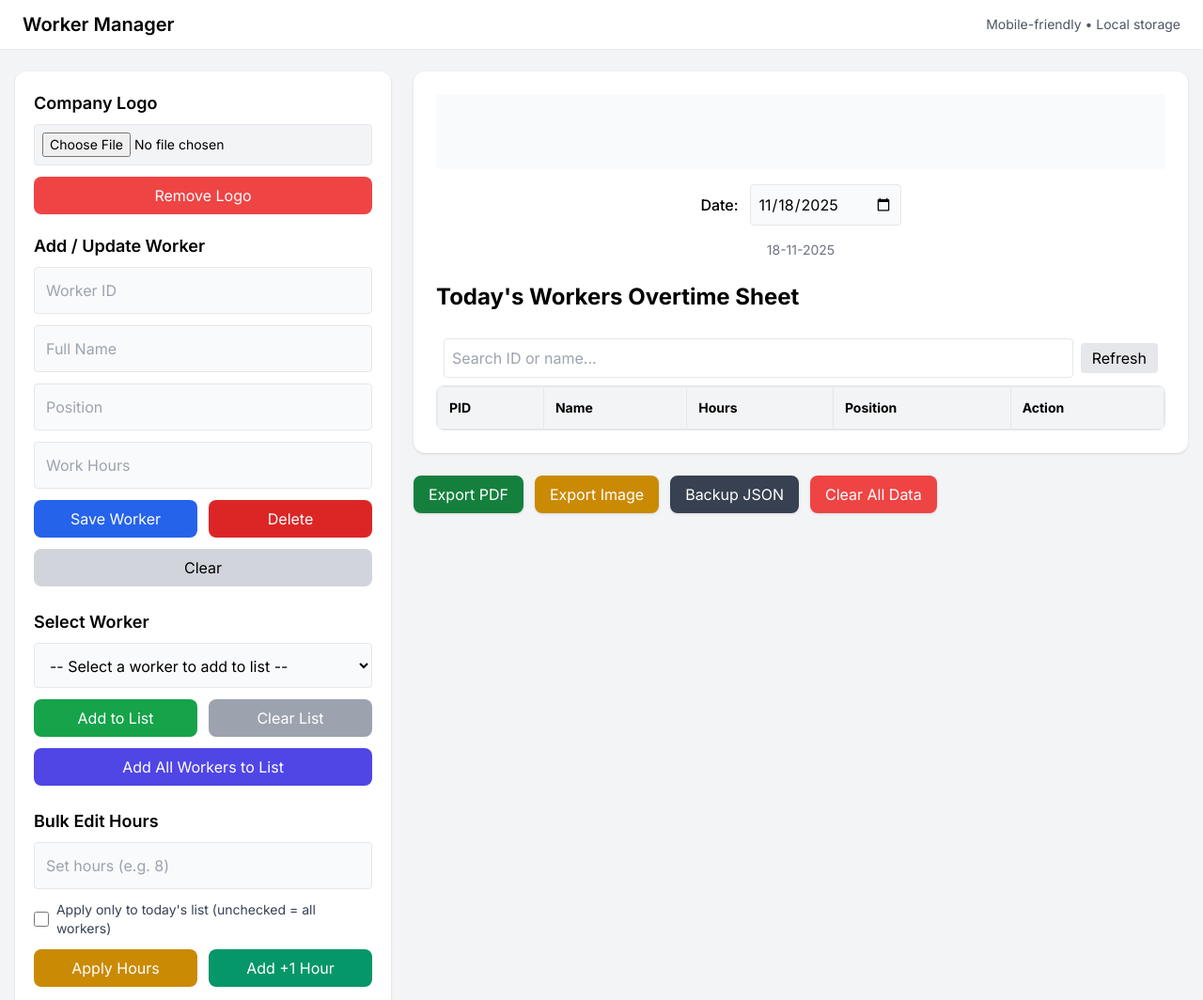
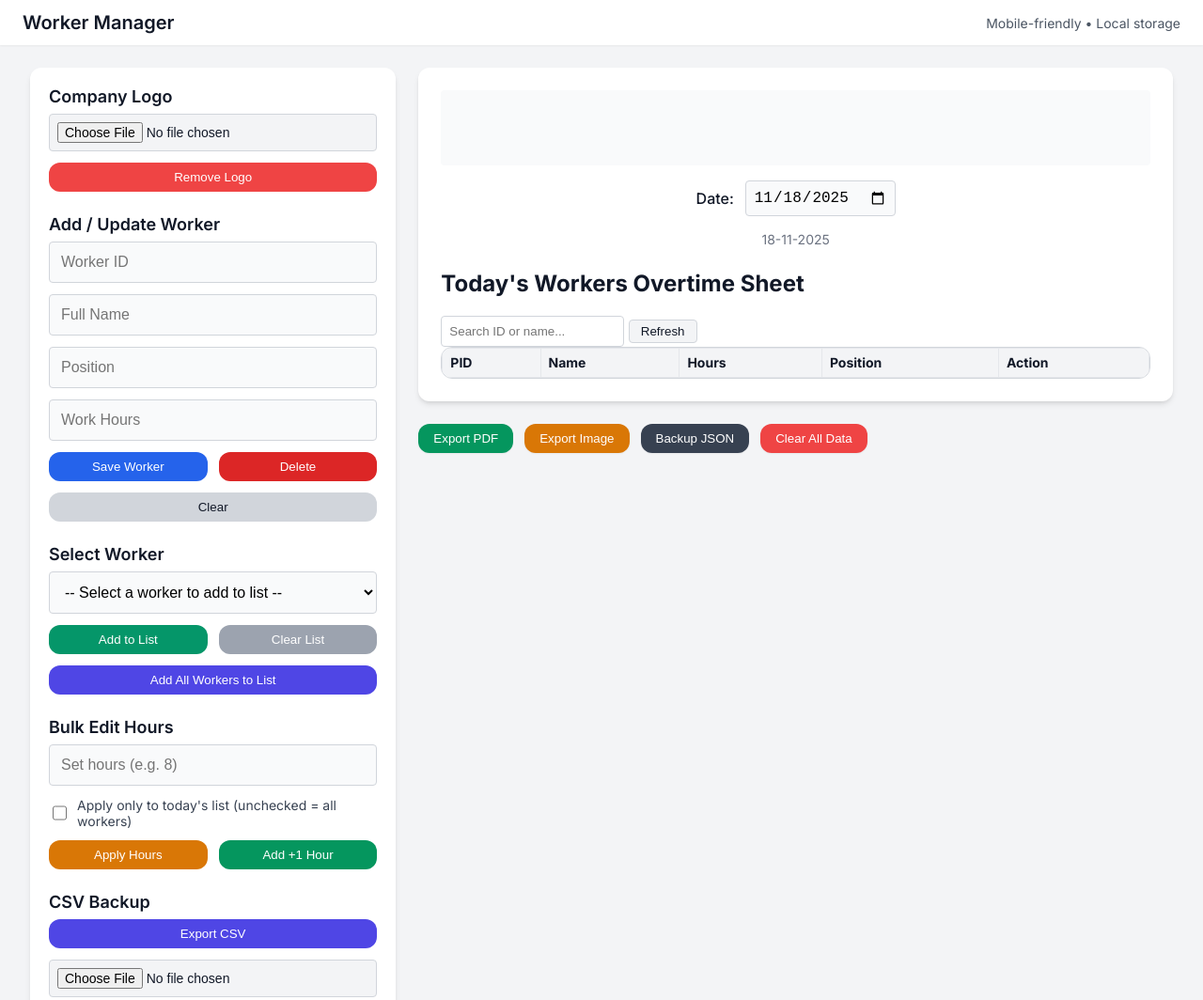
Before and after one commit to durgesh-kushwaha/worker-manager, a plain HTML site: page index.html in a window 1280 px wide. Shown: the top 1064 px of the page at 94% size. Drawn offline with nearby package versions, Linux system fonts and the light colour scheme.

Commit message:
TailwindCSS removed and style.css Added

```diff
--- a/index.html
+++ b/index.html
@@ -4,108 +4,101 @@
   <meta charset="utf-8" />
   <meta name="viewport" content="width=device-width,initial-scale=1" />
   <title>Worker Manager</title>
-  <script src="https://cdn.tailwindcss.com"></script>
   <script src="https://cdnjs.cloudflare.com/ajax/libs/localforage/1.10.0/localforage.min.js"></script>
   <script src="https://cdnjs.cloudflare.com/ajax/libs/jspdf/2.5.1/jspdf.umd.min.js"></script>
   <script src="https://cdnjs.cloudflare.com/ajax/libs/jspdf-autotable/3.5.28/jspdf.plugin.autotable.min.js"></script>
   <link href="https://fonts.googleapis.com/css2?family=Inter:wght@400;500;600;700&display=swap" rel="stylesheet" />
-  <style>
-    body{font-family:Inter,system-ui,-apple-system,Segoe UI,Roboto,"Helvetica Neue",Arial}
-    @media (max-width:640px){
-      #selected-table .action-group{display:flex!important;flex-direction:column!important;gap:8px!important}
-      #selected-table .action-group button{width:100%!important;margin-left:0!important}
-    }
-  </style>
+  <link rel="stylesheet" href="style.css" />
 </head>
-<body class="bg-gray-100 min-h-screen">
-  <nav class="w-full bg-white shadow-sm py-3 px-6 flex justify-between items-center">
-    <h1 class="text-xl font-semibold">Worker Manager</h1>
-    <div class="text-sm text-gray-600">Mobile-friendly • Local storage</div>
+<body>
+  <nav class="nav-bar">
+    <h1>Worker Manager</h1>
+    <div class="nav-bar-info">Mobile-friendly • Local storage</div>
   </nav>
 
-  <div class="max-w-7xl mx-auto px-4 py-6 grid grid-cols-1 lg:grid-cols-3 gap-6">
-    <section class="bg-white p-5 rounded-xl shadow">
-      <div class="mb-5">
-        <h2 class="text-lg font-semibold mb-2">Company Logo</h2>
-        <input id="logo-input" type="file" accept="image/*" class="w-full text-sm bg-gray-100 p-2 rounded border" />
-        <button id="clear-logo" class="mt-3 w-full bg-red-500 text-white py-2 rounded-lg">Remove Logo</button>
+  <div class="container">
+    <section class="card sidebar">
+      <div class="form-section">
+        <h2>Company Logo</h2>
+        <input id="logo-input" type="file" accept="image/*" class="input-field file-input" />
+        <button id="clear-logo" class="btn btn-danger-500 mt-3">Remove Logo</button>
       </div>
 
-      <div class="mb-6">
-        <h2 class="text-lg font-semibold mb-2">Add / Update Worker</h2>
-        <div class="space-y-3">
-          <input id="worker-id" placeholder="Worker ID" class="w-full p-3 rounded border bg-gray-50" />
-          <input id="worker-name" placeholder="Full Name" class="w-full p-3 rounded border bg-gray-50" />
-          <input id="worker-position" placeholder="Position" class="w-full p-3 rounded border bg-gray-50" />
-          <input id="worker-hours" placeholder="Work Hours" type="number" class="w-full p-3 rounded border bg-gray-50" />
-          <div class="flex gap-3">
-            <button id="add-worker" class="flex-1 bg-blue-600 text-white py-2 rounded-lg">Save Worker</button>
-            <button id="delete-worker" class="flex-1 bg-red-600 text-white py-2 rounded-lg">Delete</button>
+      <div class="form-section">
+        <h2>Add / Update Worker</h2>
+        <div class="input-stack">
+          <input id="worker-id" placeholder="Worker ID" class="input-field" />
+          <input id="worker-name" placeholder="Full Name" class="input-field" />
+          <input id="worker-position" placeholder="Position" class="input-field" />
+          <input id="worker-hours" placeholder="Work Hours" type="number" class="input-field" />
+          <div class="input-group">
+            <button id="add-worker" class="btn btn-primary btn-flex">Save Worker</button>
+            <button id="delete-worker" class="btn btn-danger-600 btn-flex">Delete</button>
           </div>
-          <button id="clear-form" class="w-full bg-gray-300 py-2 rounded-lg">Clear</button>
+          <button id="clear-form" class="btn btn-secondary">Clear</button>
         </div>
       </div>
 
-      <div class="mb-6">
-        <h2 class="text-lg font-semibold mb-2">Select Worker</h2>
-        <select id="workers-dropdown" class="w-full p-3 rounded border bg-gray-50">
+      <div class="form-section">
+        <h2>Select Worker</h2>
+        <select id="workers-dropdown" class="input-field">
           <option value="">-- Select a worker to add to list --</option>
         </select>
-        <div class="flex gap-3 mt-3">
-          <button id="add-selected" class="flex-1 bg-green-600 text-white py-2 rounded-lg">Add to List</button>
-          <button id="clear-list" class="flex-1 bg-gray-400 text-white py-2 rounded-lg">Clear List</button>
+        <div class="input-group mt-3">
+          <button id="add-selected" class="btn btn-success btn-flex">Add to List</button>
+          <button id="clear-list" class="btn btn-gray-400 btn-flex">Clear List</button>
         </div>
-        <button id="add-all-workers" class="mt-3 w-full bg-indigo-600 text-white py-2 rounded-lg">Add All Workers to List</button>
+        <button id="add-all-workers" class="btn btn-indigo mt-3">Add All Workers to List</button>
       </div>
 
-      <div class="mb-6">
-        <h2 class="text-lg font-semibold mb-2">Bulk Edit Hours</h2>
-        <div class="space-y-3">
-          <input id="bulk-hours-input" type="number" placeholder="Set hours (e.g. 8)" class="w-full p-3 rounded border bg-gray-50" />
-          <div class="flex items-center gap-2">
-            <input id="bulk-only-selected" type="checkbox" class="h-4 w-4" />
-            <label for="bulk-only-selected" class="text-sm text-gray-700">Apply only to today's list (unchecked = all workers)</label>
+      <div class="form-section">
+        <h2>Bulk Edit Hours</h2>
+        <div class="input-stack">
+          <input id="bulk-hours-input" type="number" placeholder="Set hours (e.g. 8)" class="input-field" />
+          <div class="checkbox-group">
+            <input id="bulk-only-selected" type="checkbox" />
+            <label for="bulk-only-selected">Apply only to today's list (unchecked = all workers)</label>
           </div>
-          <div class="flex gap-3">
-            <button id="apply-bulk-hours" class="flex-1 bg-yellow-600 text-white py-2 rounded-lg">Apply Hours</button>
-            <button id="increment-bulk-hours" class="flex-1 bg-emerald-600 text-white py-2 rounded-lg">Add +1 Hour</button>
+          <div class="input-group">
+            <button id="apply-bulk-hours" class="btn btn-warning btn-flex">Apply Hours</button>
+            <button id="increment-bulk-hours" class="btn btn-emerald btn-flex">Add +1 Hour</button>
           </div>
         </div>
       </div>
 
-      <div class="mb-6">
-        <h2 class="text-lg font-semibold mb-2">CSV Backup</h2>
-        <div class="flex flex-col gap-3">
-          <button id="export-csv" class="w-full bg-indigo-600 text-white py-2 rounded-lg">Export CSV</button>
-          <input id="import-csv" type="file" accept=".csv,text/csv,text/plain,*/*" class="bg-gray-100 w-full p-2 rounded border" />
+      <div class="form-section">
+        <h2>CSV Backup</h2>
+        <div class="input-stack">
+          <button id="export-csv" class="btn btn-indigo">Export CSV</button>
+          <input id="import-csv" type="file" accept=".csv,text/csv,text/plain,*/*" class="input-field file-input" />
         </div>
       </div>
 
-      <div class="text-xs text-gray-600" id="status">Ready</div>
+      <div class="status-bar" id="status">Ready</div>
     </section>
 
-    <section class="lg:col-span-2">
-      <div id="export-area" class="bg-white rounded-xl shadow p-6">
-        <div id="logo-area" class="flex justify-center items-center min-h-[80px] mb-4 bg-gray-50 rounded"></div>
+    <section class="main-content">
+      <div id="export-area" class="card card-p6">
+        <div id="logo-area"></div>
 
-        <div class="flex justify-center items-center gap-3 mb-4">
-          <label class="font-medium">Date:</label>
-          <input id="export-date-input" class="p-2 border rounded bg-gray-50" type="date" />
+        <div class="date-controls">
+          <label>Date:</label>
+          <input id="export-date-input" class="input-field" type="date" style="width: auto;" />
         </div>
 
-        <p id="export-date-display" class="text-center mb-6 text-sm text-gray-500"></p>
+        <p id="export-date-display"></p>
 
-        <h2 id="export-title" class="text-2xl font-bold text-left mb-5">Today's Workers Overtime Sheet</h2>
+        <h2 id="export-title">Today's Workers Overtime Sheet</h2>
 
-        <div id="selected-list-container" class="overflow-auto max-h-[420px] rounded-lg border">
-          <table id="selected-table" class="w-full text-sm">
-            <thead class="bg-gray-100 sticky top-0 z-10">
+        <div id="selected-list-container" class="table-wrapper">
+          <table id="selected-table" class="data-table">
+            <thead class="table-header">
               <tr>
-                <th class="p-3 border text-left">PID</th>
-                <th class="p-3 border text-left">Name</th>
-                <th class="p-3 border text-left">Hours</th>
-                <th class="p-3 border text-left">Position</th>
-                <th class="p-3 border text-left">Action</th>
+                <th>PID</th>
+                <th>Name</th>
+                <th>Hours</th>
+                <th>Position</th>
+                <th>Action</th>
               </tr>
             </thead>
             <tbody></tbody>
@@ -113,18 +106,18 @@
         </div>
       </div>
 
-      <div class="mt-6 flex flex-wrap gap-3">
-        <button id="export-pdf" class="bg-green-700 text-white px-4 py-2 rounded-lg shadow">Export PDF</button>
-        <button id="export-image" class="bg-yellow-600 text-white px-4 py-2 rounded-lg shadow">Export Image</button>
-        <button id="download-json" class="bg-gray-700 text-white px-4 py-2 rounded-lg shadow">Backup JSON</button>
-        <button id="clear-storage" class="bg-red-500 text-white px-4 py-2 rounded-lg shadow">Clear All Data</button>
+      <div class="export-buttons-group">
+        <button id="export-pdf" class="btn-emerald">Export PDF</button>
+        <button id="export-image" class="btn-warning">Export Image</button>
+        <button id="download-json" class="btn-gray-700">Backup JSON</button>
+        <button id="clear-storage" class="btn-danger-500">Clear All Data</button>
       </div>
     </section>
   </div>
 
   <script src="script.js" defer></script>
 
-  <footer class="w-full text-center py-4 mt-10 text-gray-500 text-sm border-t">
+  <footer class="app-footer">
     Made with ❤️ by Durgesh Kushwaha
   </footer>
 </body>
--- a/script.js
+++ b/script.js
@@ -556,7 +556,7 @@ async function exportPDF() {
     columnStyles: { 1: { fontStyle: "bold" } },
     tableLineColor: [220, 220, 225],
     tableLineWidth: 0.4,
-    margin: { left: margin + 10, right: margin + 10 },
+    margin: { left: margin, right: margin},
     didDrawPage: function (data) {
       const pageCount = doc.internal.getNumberOfPages();
       doc.setFontSize(9);
--- /dev/null
+++ b/style.css
@@ -0,0 +1,390 @@
+:root {
+    --color-bg-light: #f3f4f6;
+    --color-bg-white: #ffffff;
+    --color-border-light: #e5e7eb;
+    --color-border: #d1d5db;
+    --color-input-bg: #f9fafb;
+    --color-text-default: #111827;
+    --color-text-secondary: #6b7280;
+    --color-text-label: #374151;
+    --color-blue-600: #2563eb;
+    --color-red-600: #dc2626;
+    --color-red-500: #ef4444;
+    --color-gray-300: #d1d5db;
+    --color-green-600: #059669;
+    --color-gray-400: #9ca3af;
+    --color-indigo-600: #4f46e5;
+    --color-yellow-600: #d97706;
+    --color-emerald-600: #05965e;
+    --color-gray-700: #374151;
+    --shadow-sm: 0 1px 2px 0 rgba(0, 0, 0, 0.05);
+    --shadow-md: 0 4px 6px -1px rgba(0, 0, 0, 0.1), 0 2px 4px -2px rgba(0, 0, 0, 0.1);
+    --radius-sm: 0.25rem;
+    --radius-md: 0.5rem;
+    --radius-lg: 0.75rem;
+    --max-w-7xl: 80rem;
+    --spacing-2: 0.5rem;
+    --spacing-3: 0.75rem;
+    --spacing-4: 1rem;
+    --spacing-5: 1.25rem;
+    --spacing-6: 1.5rem;
+    --spacing-10: 2.5rem;
+}
+
+html {
+    box-sizing: border-box;
+    -webkit-text-size-adjust: 100%;
+}
+
+*, *::before, *::after {
+    box-sizing: inherit;
+}
+
+body {
+    font-family: 'Inter', system-ui, -apple-system, BlinkMacSystemFont, 'Segoe UI', Roboto, 'Helvetica Neue', Arial, sans-serif;
+    background-color: var(--color-bg-light);
+    min-height: 100vh;
+    margin: 0;
+    padding: 0;
+    color: var(--color-text-default);
+    overflow-x: hidden;
+    width: 100%;
+}
+
+.nav-bar {
+    width: 100%;
+    background-color: var(--color-bg-white);
+    box-shadow: var(--shadow-sm);
+    padding: var(--spacing-3) var(--spacing-6);
+    display: flex;
+    justify-content: space-between;
+    align-items: center;
+    position: relative;
+    z-index: 20;
+}
+.nav-bar h1 {
+    font-size: 1.25rem;
+    font-weight: 600;
+    margin: 0;
+}
+.nav-bar-info {
+    font-size: 0.875rem;
+    color: #4b5563;
+}
+
+.container {
+    max-width: var(--max-w-7xl);
+    margin-left: auto;
+    margin-right: auto;
+    padding: 1.5rem var(--spacing-4);
+    display: grid;
+    grid-template-columns: minmax(0, 1fr);
+    gap: var(--spacing-6);
+    width: 100%;
+}
+
+.card {
+    background-color: var(--color-bg-white);
+    padding: var(--spacing-5);
+    border-radius: var(--radius-lg);
+    box-shadow: var(--shadow-md);
+    width: 100%;
+    min-width: 0;
+}
+
+.card-p6 {
+    padding: 1.5rem;
+}
+
+.form-section {
+    margin-bottom: 1.5rem;
+}
+.form-section h2 {
+    font-size: 1.125rem;
+    font-weight: 600;
+    margin-bottom: 0.5rem;
+    margin-top: 0;
+}
+
+.input-stack {
+    display: flex;
+    flex-direction: column;
+    gap: var(--spacing-3);
+}
+
+.input-field {
+    width: 100%;
+    padding: 0.75rem;
+    border-radius: var(--radius-sm);
+    border: 1px solid var(--color-border);
+    background-color: var(--color-input-bg);
+    box-sizing: border-box;
+    font-size: 1rem;
+}
+
+.file-input {
+    font-size: 0.875rem;
+    background-color: var(--color-bg-light);
+    padding: 0.5rem;
+    line-height: 1.5;
+}
+
+.input-group {
+    display: flex;
+    gap: var(--spacing-3);
+}
+
+.btn {
+    width: 100%;
+    padding: 0.5rem 1rem;
+    border-radius: var(--radius-lg);
+    color: var(--color-bg-white);
+    font-weight: 500;
+    cursor: pointer;
+    border: none;
+    transition: background-color 0.15s ease-in-out;
+    text-align: center;
+}
+.btn-flex {
+    flex: 1;
+}
+
+.btn-primary { background-color: var(--color-blue-600); }
+.btn-danger-600 { background-color: var(--color-red-600); }
+.btn-secondary { background-color: var(--color-gray-300); color: var(--color-text-default); }
+.btn-success { background-color: var(--color-green-600); }
+.btn-gray-400 { background-color: var(--color-gray-400); }
+.btn-indigo { background-color: var(--color-indigo-600); }
+.btn-warning { background-color: var(--color-yellow-600); }
+.btn-emerald { background-color: var(--color-emerald-600); }
+.btn-gray-700 { background-color: var(--color-gray-700); }
+.btn-danger-500 { background-color: var(--color-red-500); }
+
+.btn-danger-500:hover { background-color: #f87171; }
+
+.mt-3 { margin-top: var(--spacing-3); }
+
+.checkbox-group {
+    display: flex;
+    align-items: center;
+    gap: var(--spacing-2);
+}
+.checkbox-group input {
+    height: 1rem;
+    width: 1rem;
+}
+.checkbox-group label {
+    font-size: 0.875rem;
+    color: var(--color-text-label);
+}
+
+#status {
+    font-size: 0.75rem;
+    color: var(--color-text-secondary);
+}
+
+#logo-area {
+    display: flex;
+    justify-content: center;
+    align-items: center;
+    min-height: 80px;
+    margin-bottom: var(--spacing-4);
+    background-color: var(--color-input-bg);
+    border-radius: var(--radius-sm);
+}
+#logo-area img {
+    max-height: 60px;
+    object-fit: contain;
+}
+
+.date-controls {
+    display: flex;
+    justify-content: center;
+    align-items: center;
+    gap: var(--spacing-3);
+    margin-bottom: var(--spacing-4);
+}
+.date-controls label {
+    font-weight: 500;
+}
+.date-controls input {
+    background-color: var(--color-input-bg);
+    border: 1px solid var(--color-border);
+    border-radius: var(--radius-sm);
+    padding: 0.5rem;
+    max-width: 100%;
+}
+
+#export-date-display {
+    text-align: center;
+    margin-bottom: 1.5rem;
+    font-size: 0.875rem;
+    color: var(--color-text-secondary);
+}
+#export-title {
+    font-size: 1.5rem;
+    font-weight: 700;
+    text-align: left;
+    margin-bottom: 1.25rem;
+    margin-top: 0;
+    word-wrap: break-word;
+}
+
+.table-wrapper {
+    overflow-x: auto;
+    overflow-y: auto;
+    max-height: 420px;
+    width: 100%;
+    display: block;
+    border-radius: var(--radius-lg);
+    border: 1px solid var(--color-border);
+    -webkit-overflow-scrolling: touch;
+}
+
+.data-table {
+    width: 100%;
+    min-width: 600px;
+    font-size: 0.875rem;
+    border-collapse: collapse;
+}
+
+.table-header {
+    background-color: #f3f4f6;
+    position: sticky;
+    top: 0;
+    z-index: 10;
+}
+
+.data-table th, .data-table td {
+    padding: 0.4rem 0.5rem;
+    border: 1px solid var(--color-border-light);
+    text-align: left;
+    vertical-align: middle;
+}
+
+.action-group {
+    display: flex;
+    gap: 0.5rem;
+    align-items: center;
+    white-space: nowrap;
+}
+.action-group button {
+    font-size: 0.875rem;
+    padding: 0.2rem 0.6rem;
+    border-radius: var(--radius-sm);
+    border: none;
+    cursor: pointer;
+    color: var(--color-bg-white);
+}
+.action-group .edit-btn { background-color: #3b82f6; }
+.action-group .remove-btn { background-color: var(--color-red-500); margin-left: 0.5rem; }
+
+.search-refresh-bar {
+    padding: var(--spacing-2);
+    display: flex;
+    gap: var(--spacing-2);
+    align-items: center;
+    background-color: var(--color-bg-white);
+    border-top-left-radius: var(--radius-lg);
+    border-top-right-radius: var(--radius-lg);
+    border-bottom: 1px solid var(--color-border-light);
+}
+#selected-search {
+    padding: 0.5rem;
+    border: 1px solid var(--color-border);
+    border-radius: var(--radius-sm);
+    flex: 1;
+    min-width: 0;
+}
+#selected-refresh {
+    background-color: var(--color-bg-light);
+    padding: 0.25rem 0.75rem;
+    border-radius: var(--radius-sm);
+    border: 1px solid var(--color-border);
+    cursor: pointer;
+    color: var(--color-text-default);
+    white-space: nowrap;
+}
+
+.export-buttons-group {
+    margin-top: 1.5rem;
+    display: flex;
+    flex-wrap: wrap;
+    gap: var(--spacing-3);
+}
+.export-buttons-group button {
+    padding: 0.5rem 1rem;
+    border-radius: var(--radius-lg);
+    color: var(--color-bg-white);
+    box-shadow: var(--shadow-sm);
+    border: none;
+    cursor: pointer;
+    font-weight: 500;
+}
+
+.app-footer {
+    width: 100%;
+    text-align: center;
+    padding: 1rem 0;
+    margin-top: var(--spacing-10);
+    color: var(--color-text-secondary);
+    font-size: 0.875rem;
+    border-top: 1px solid var(--color-border);
+}
+
+@media (max-width: 639px) {
+    .container {
+        padding-left: 1rem;
+        padding-right: 1rem;
+    }
+
+    .nav-bar {
+        padding: 0.75rem 1rem;
+    }
+
+    .action-group {
+        display: flex !important;
+        flex-direction: column !important;
+        gap: 0.5rem !important;
+        align-items: stretch !important;
+    }
+    .action-group button {
+        width: 100% !important;
+        margin-left: 0 !important;
+        margin-bottom: 0 !important;
+    }
+
+    .export-buttons-group {
+        justify-content: center;
+    }
+    .export-buttons-group button {
+        width: 48%;
+        min-width: 130px;
+        font-size: 0.875rem;
+    }
+}
+
+@media (min-width: 640px) and (max-width: 1023px) {
+    .container {
+        padding-left: 2rem;
+        padding-right: 2rem;
+    }
+    .export-buttons-group {
+        justify-content: flex-start;
+    }
+}
+
+@media (min-width: 1024px) {
+    .container {
+        grid-template-columns: repeat(3, minmax(0, 1fr));
+        padding-left: 2rem;
+        padding-right: 2rem;
+    }
+    .main-content {
+        grid-column: span 2 / span 2;
+    }
+    .data-table {
+        width: 100%;
+        min-width: auto;
+    }
+}
```
